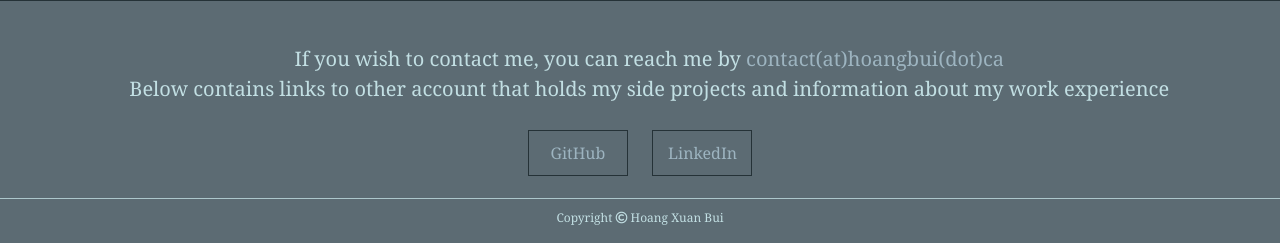
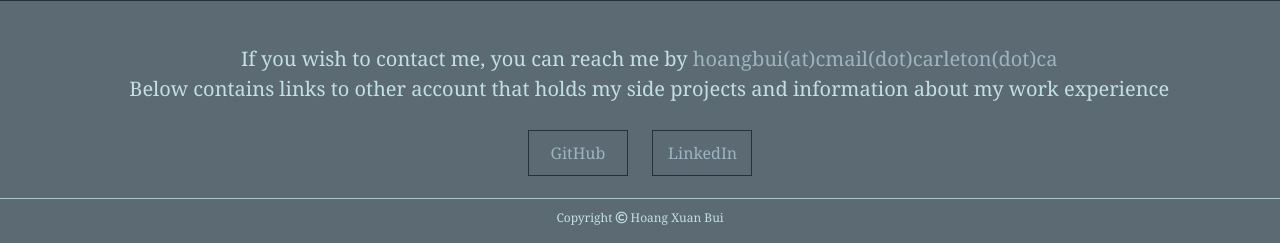
Before and after one commit to Weebian/personal_website, a Flask app: page /contact in a window 1280 px wide. Shown: the part 816-1059 px from the top of the page. Run offline with Flask 2, Linux system fonts and the light colour scheme; some libraries are stand-ins or nearby versions.

Commit message:
quick fix

```diff
--- a/app/templates/contact.html
+++ b/app/templates/contact.html
@@ -3,7 +3,7 @@
 <div class="content3" id="contentJump">
     <section style="text-align: center;">
         <p style="font-size: 20px;">
-            If you wish to contact me, you can reach me by <a href="mailto:contact@hoangbui@@com" onclick="this.href=this.href.replace('@@','.').replace('com','ca')">contact(at)hoangbui(dot)ca</a>
+            If you wish to contact me, you can reach me by <a href="mailto:hoangbui@cmail@@com" onclick="this.href=this.href.replace('@@','.carleton.').replace('com','ca')">hoangbui(at)cmail(dot)carleton(dot)ca</a>
             <br/>
             Below contains links to other account that holds my side projects and information about my work experience
         </p>
```
